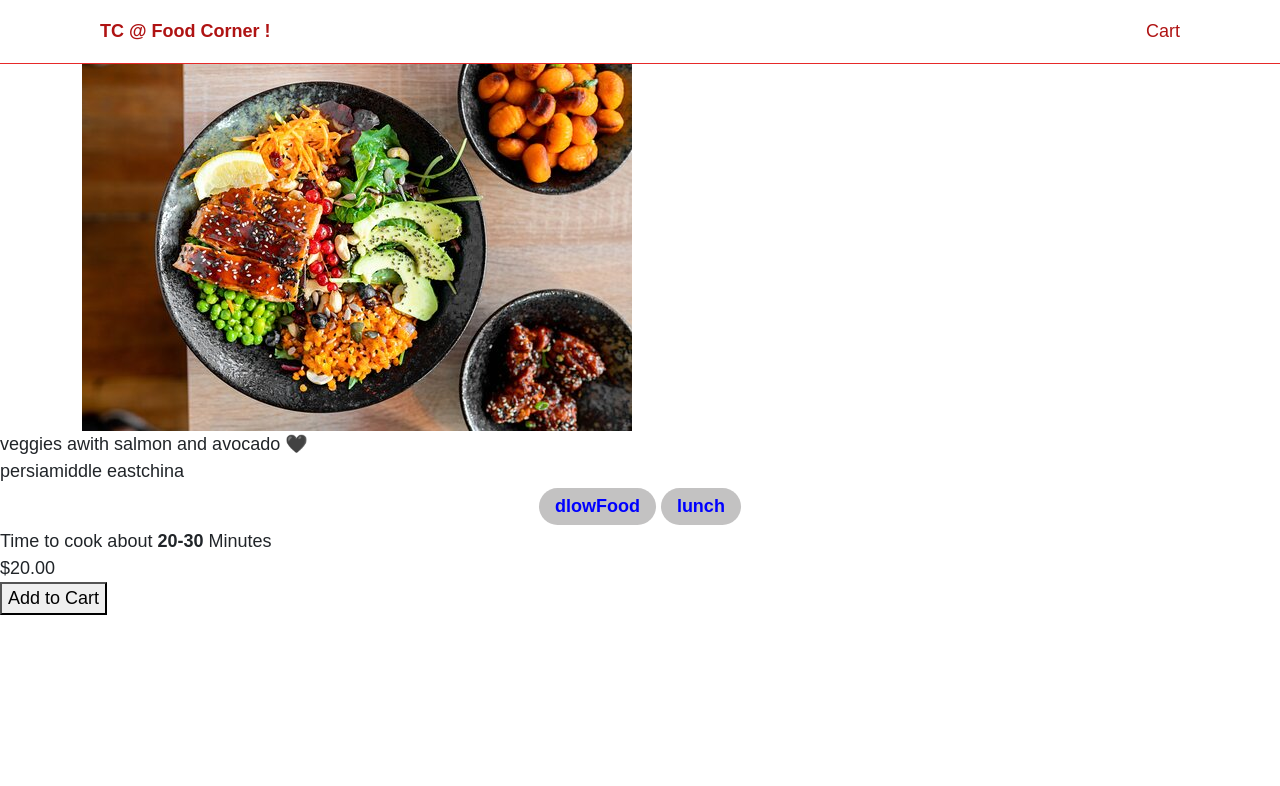
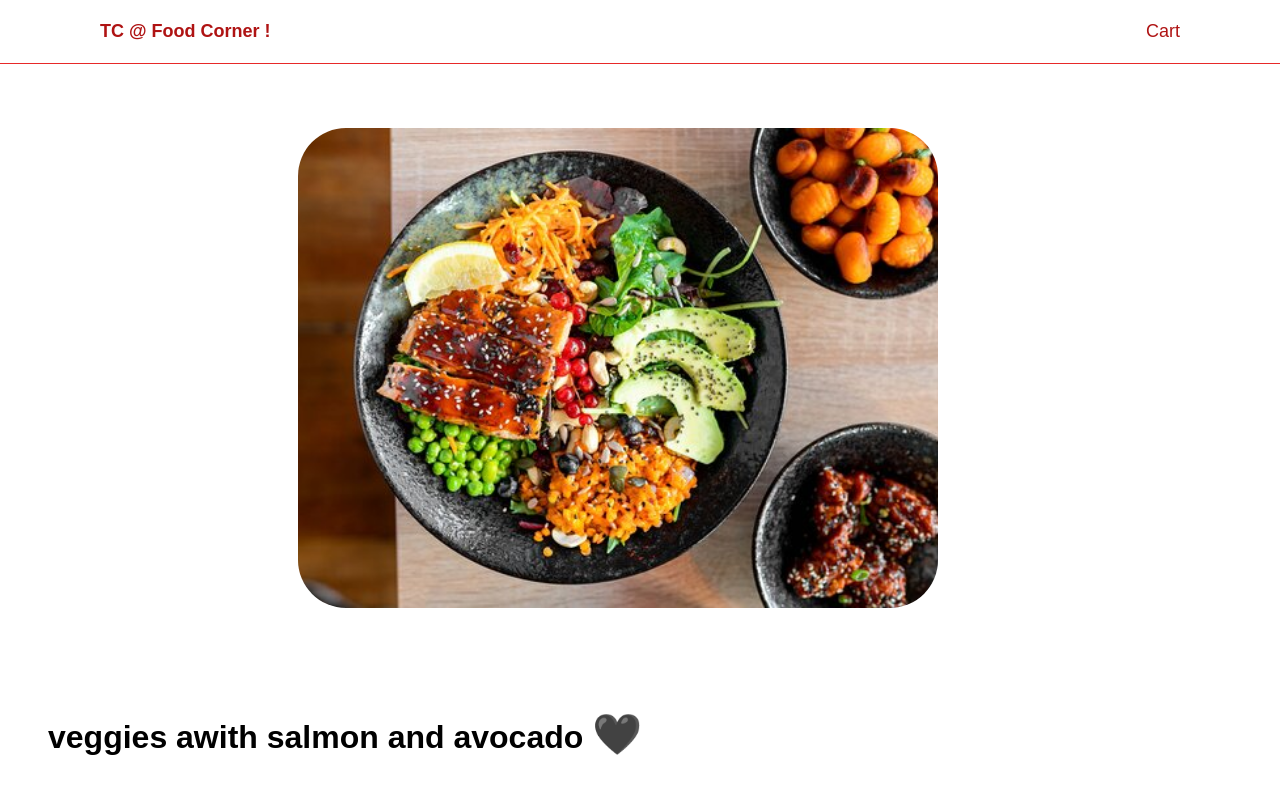
Before and after one commit to amirafatnassi/foodorder, an Angular app: page /food/1 in a window 1280 px wide. Shown: the top 786 px of the page. Built offline with nearby package versions, Linux system fonts and the light colour scheme.

Commit message:
update css

```diff
--- a/src/app/foodpage/foodpage.component.css
+++ b/src/app/foodpage/foodpage.component.css
@@ -0,0 +1,88 @@
+.container{
+    display: flex;
+    align-items: center;
+    justify-content:center;
+    flex-wrap: wrap;
+    margin: 3rem;
+}
+.container > *{
+    min-width: 25rem;
+    max-width: 40rem;
+}
+img{
+    border-radius: 3rem;
+    flex:1 0 ;
+    object-fit: cover;
+    height: 30rem;
+    margin: 1rem;
+}
+.details{
+    width:100%;
+    display: flex;
+    flex-direction: column;
+    flex:1 0 ;
+    border-radius: 3rem;
+    padding: 2rem;
+    color: black;
+    margin-left: 1rem;
+}
+.detail .header{
+    display: flex;
+    justify-content: space-between;
+}
+.details .name{
+    font-size: 2rem;
+    font-weight: bold;
+}
+.details .favorite{
+    color: #e72929;
+    font-size: 2.5rem;
+}
+.details .favorite.not{
+    color: gray;
+}
+.details .origins{
+    display:flex;
+    flex-wrap: wrap;
+    margin:1rem 0;
+}
+.details .origins > span{
+    padding: .5rem;
+    font-size: 1.2rem;
+    margin:.5rem .5rem .5rem 0;
+    border-radius: 2rem;
+    background-color: gray;
+    color: white;
+}
+
+.details .cook-time{
+    margin:1rem;
+}
+.details .cook-time span{
+    padding: .6rem 2rem .6rem 0;
+    border-radius: 10rem;
+    font-size: 1.3rem;
+}
+.details .price{
+    font-size: 1.8rem;
+    margin:2rem 2rem 2rem 0;
+    color:green;
+}
+
+.details .price::before{
+    content: "Price: ";
+    color: gray;
+}
+.details button{
+    color: white;
+    background-color: #e72929;
+    border: none;
+    font-size: 1.2rem;
+    padding: 1rem;
+    border-radius: 10rem;
+    outline: none;
+}
+.details button:hover{
+    opacity: .9;
+    cursor: pointer;
+}
--- a/src/app/foodpage/foodpage.component.html
+++ b/src/app/foodpage/foodpage.component.html
@@ -12,7 +12,7 @@
     <span *ngFor="let origin of food.origins">{{ origin }}</span>
   </div>
   <div class="tag">
-    <app-tags [foodPageTags]="food.tags"></app-tags>
+    <app-tags [foodPageTags]="food.tags" justifyContent="start"></app-tags>
   </div>
   <div class="cook-time">
     <span>
--- a/src/app/tags/tags.component.css
+++ b/src/app/tags/tags.component.css
@@ -1,7 +1,6 @@
 div{
     display: flex;
     flex-wrap: wrap;
-    justify-content: center;
 }
 div a{
     background-color: #c3c2c2;
--- a/src/app/tags/tags.component.html
+++ b/src/app/tags/tags.component.html
@@ -1,9 +1,9 @@
-<div *ngIf="tags">
+<div *ngIf="tags" [style.justifyContent]="justifyContent">
   <a *ngFor="let tag of tags" routerLink="/tag/{{ tag.name }}">
     {{ tag.name }} {{ tag.count }}
   </a>
 </div>
-<div *ngIf="foodPageTags">
+<div *ngIf="foodPageTags"  [style.justifyContent]="justifyContent">
     <a *ngFor="let tagname of foodPageTags" routerLink="/tag/{{tagname}}">
       {{ tagname }}
     </a>
--- a/src/app/tags/tags.component.ts
+++ b/src/app/tags/tags.component.ts
@@ -10,6 +10,9 @@
 export class TagsComponent implements OnInit {
   @Input()
   foodPageTags?:string[];
+  @Input()
+  justifyContent:string='center';
+
   tags?: Tag[] = [];
   constructor(private fs: FoodService) {}
 
```
